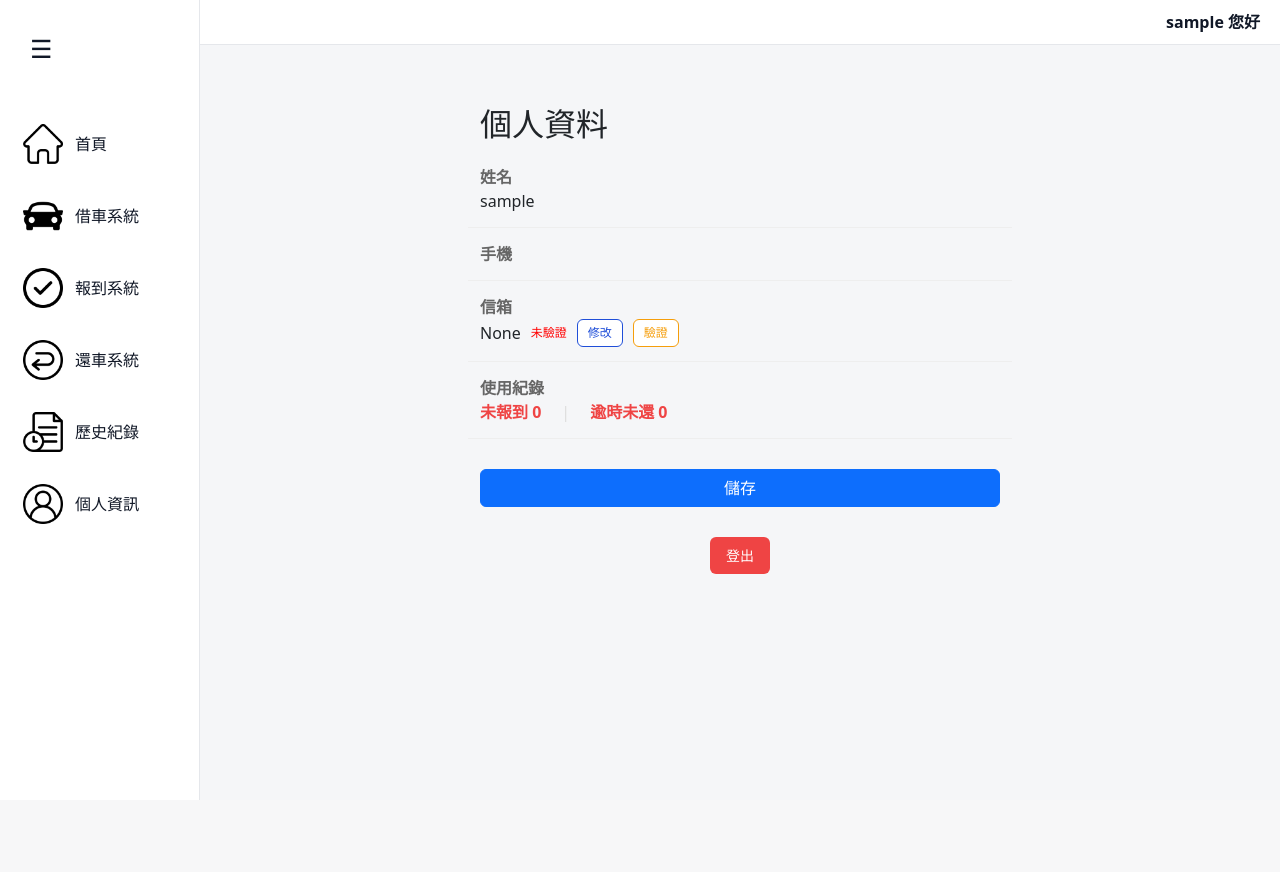
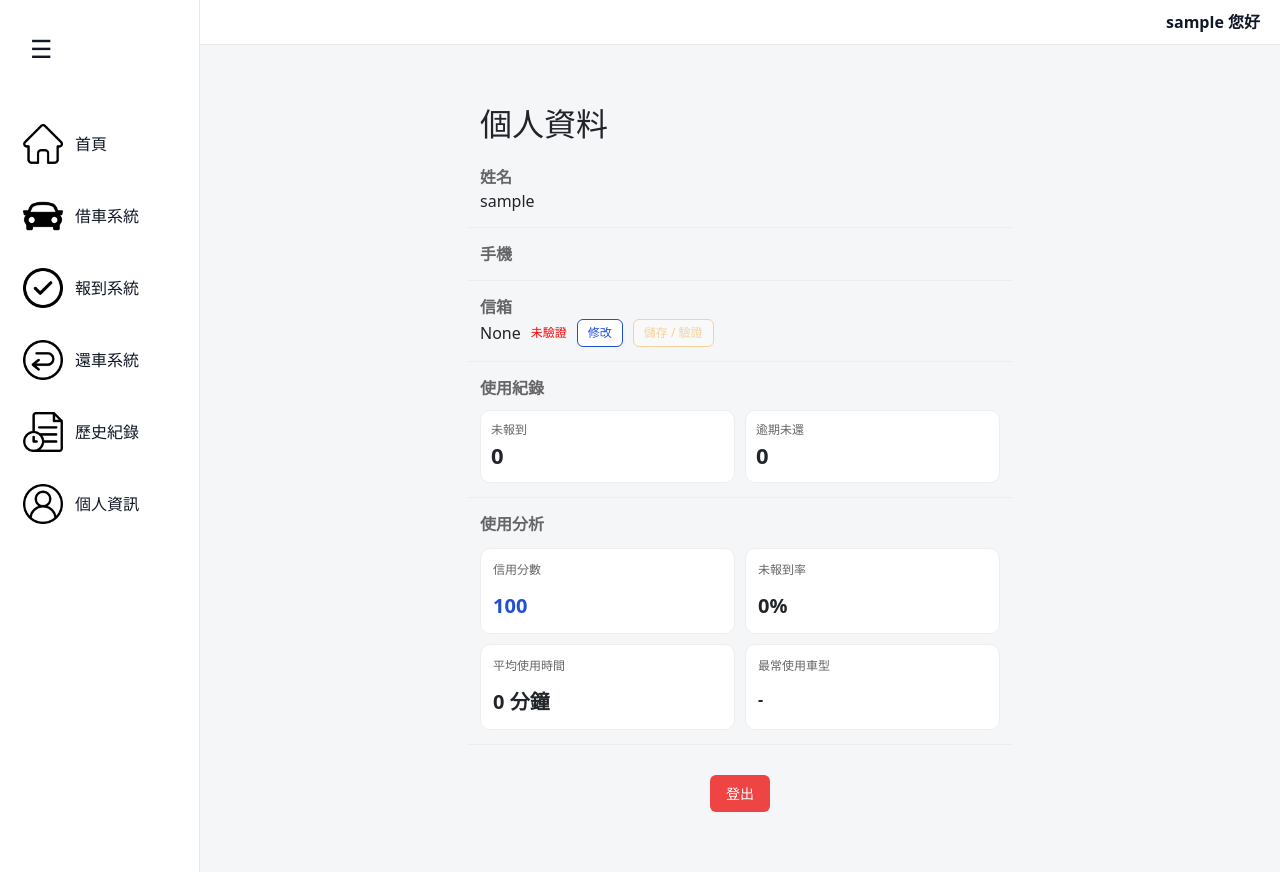
Before and after one commit to hyc-ib/booking_system, a Django app: page /profile/ in a window 1280 px wide. Before the commit the page ends 800 px from the top, so only its background shows below. Run offline with Django 5.2, Linux system fonts and the light colour scheme; the visitor is signed in with stand-in values (Sample User, id 1); data comes from the database, SQL or seed files in the repository; data that the repository does not hold is empty.

Commit message:
feat(profile): add basic user reservation statistics(credit score, no_show_rate, avg_time, favorite_car_type)

```diff
--- a/booking/templates/user/profile.html
+++ b/booking/templates/user/profile.html
@@ -7,6 +7,7 @@
     margin: 40px auto;
 }
 
+/* 基本 row */
 .row {
     display: flex;
     justify-content: space-between;
@@ -23,15 +24,17 @@
     display: flex;
     align-items: center;
     gap: 10px;
+    flex-wrap: wrap;
 }
 
+/* input */
 input {
     padding: 6px 10px;
     border: 1px solid #ddd;
     border-radius: 6px;
 }
 
-/* btn group */
+/* buttons */
 .btn-group {
     margin-top: 30px;
     display: flex;
@@ -39,18 +42,6 @@ input {
     justify-content: center;
 }
 
-/* badge */
-.badge-ok {
-    color: green;
-    font-size: 12px;
-}
-
-.badge-no {
-    color: red;
-    font-size: 12px;
-}
-
-/* small button */
 .small-btn {
     font-size: 12px;
     padding: 4px 10px;
@@ -76,28 +67,92 @@ input {
     cursor: not-allowed;
 }
 
-/* logout button */
+/* badge */
+.badge-ok {
+    color: green;
+    font-size: 12px;
+}
+
+.badge-no {
+    color: red;
+    font-size: 12px;
+}
+
+/* =========================
+   🔥 視覺化卡片區（重點）
+========================= */
+.card-grid {
+    display: grid;
+    grid-template-columns: 1fr 1fr;
+    gap: 10px;
+    width: 100%;
+}
+
+.card {
+    background: #fff;
+    border: 1px solid #eee;
+    border-radius: 10px;
+    padding: 12px;
+    min-height: 70px;
+}
+
+.card-title {
+    font-size: 12px;
+    color: #666;
+}
+
+.card-value {
+    font-size: 20px;
+    font-weight: 700;
+    margin-top: 4px;
+}
+
+.card-value.red {
+    color: #ef4444;
+}
+
+.card-value.orange {
+    color: #f59e0b;
+}
+
+.card-value.blue {
+    color: #1f4ed8;
+}
+
+/* 使用紀錄小卡 */
+.stat-wrap {
+    display: flex;
+    gap: 10px;
+    flex-wrap: wrap;
+    width: 100%;
+}
+
+.stat-card {
+    background: #fff;
+    border: 1px solid #eee;
+    border-radius: 10px;
+    padding: 10px;
+    flex: 1;
+    min-width: 120px;
+}
+
+.stat-title {
+    font-size: 12px;
+    color: #666;
+}
+
+.stat-value {
+    font-size: 22px;
+    font-weight: 700;
+}
+
+/* logout */
 .logout-wrapper {
     margin-top: 35px;
     display: flex;
     justify-content: center;
 }
 
-.logout-btn {
-    background: #ef4444;
-    color: white;
-    border: none;
-    padding: 8px 18px;
-    border-radius: 8px;
-    cursor: pointer;
-    font-size: 14px;
-    transition: 0.2s;
-}
-
-.logout-btn:hover {
-    opacity: 0.85;
-    transform: translateY(-1px);
-}
 </style>
 
 <div class="page">
@@ -147,47 +202,81 @@ input {
 
             <button type="submit"
                     name="action"
-                    value="verify_email"
-                    id="verifyBtn"
+                    value="submit"
+                    id="submitBtn"
                     class="small-btn warning"
-                    {% if profile.is_email_verified %}disabled{% endif %}>
-                驗證
+                    disabled>
+                儲存 / 驗證
             </button>
 
         </div>
     </div>
 
-    <!-- 使用紀錄統計 -->
-    <div class="row">
+    <!-- ================= 使用紀錄（清楚化） ================= -->
+    <div class="row" style="flex-direction: column; align-items: flex-start; gap: 10px;">
+
         <div class="label">使用紀錄</div>
-        <div class="value">
-            <span style="color:#ef4444; font-weight:600;">
-                未報到 {{ no_show_count|default:0 }}
-            </span>
 
-            <span style="margin: 0 10px; color:#ddd;">|</span>
+        <div class="stat-wrap">
 
-            <span style="color:#ef4444; font-weight:600;">
-                逾時未還 {{ overdue_return_count|default:0 }}
-            </span>
+            <div class="stat-card">
+                <div class="stat-title">未報到</div>
+                <div class="stat-value red">
+                    {{ no_show_count|default:0 }}
+                </div>
+            </div>
+
+            <div class="stat-card">
+                <div class="stat-title">逾期未還</div>
+                <div class="stat-value orange">
+                    {{ overdue_return_count|default:0 }}
+                </div>
+            </div>
+
         </div>
     </div>
 
-    <!-- 儲存 -->
-    <div class="btn-group">
+    <!-- ================= 使用分析（更清楚） ================= -->
+    <div class="row" style="flex-direction: column; align-items: flex-start; gap: 12px;">
 
-        <button type="submit"
-                name="action"
-                value="save"
-                class="btn btn-primary">
-            儲存
-        </button>
+        <div class="label">使用分析</div>
 
+        <div class="card-grid">
+
+            <div class="card">
+                <div class="card-title">信用分數</div>
+                <div class="card-value blue">
+                    {{ credit_score }}
+                </div>
+            </div>
+
+            <div class="card">
+                <div class="card-title">未報到率</div>
+                <div class="card-value">
+                    {{ no_show_rate }}%
+                </div>
+            </div>
+
+            <div class="card">
+                <div class="card-title">平均使用時間</div>
+                <div class="card-value">
+                    {{ avg_duration_min }} 分鐘
+                </div>
+            </div>
+
+            <div class="card">
+                <div class="card-title">最常使用車型</div>
+                <div class="card-value" style="font-size:16px;">
+                    {{ favorite_car_type }}
+                </div>
+            </div>
+
+        </div>
     </div>
 
 </form>
 
-<!-- ================= 登出 ================= -->
+<!-- 登出 -->
 <div style="margin-top: 30px; display:flex; justify-content:center;">
 
     <form method="post" action="{% url 'logout' %}">
@@ -216,7 +305,7 @@ input {
 const emailText = document.getElementById("emailText");
 const emailInput = document.getElementById("emailInput");
 const editBtn = document.getElementById("editBtn");
-const verifyBtn = document.getElementById("verifyBtn");
+const submitBtn = document.getElementById("submitBtn");
 
 let editing = false;
 
@@ -243,7 +332,7 @@ editBtn.addEventListener("click", function () {
 
 emailInput.addEventListener("input", function () {
     if (emailInput.value !== emailText.innerText) {
-        verifyBtn.disabled = false;
+        submitBtn.disabled = false;
     }
 });
 </script>
--- a/booking/views.py
+++ b/booking/views.py
@@ -709,7 +709,7 @@ def profile(request):
     ).count()
 
     # =========================
-    # ② 預期還車（使用中 / 未完成）
+    # ② 逾期未還（overdue return）
     # =========================
     overdue_return_count = Reservation.objects.filter(
         user=request.user,
@@ -717,28 +717,83 @@ def profile(request):
         end_time__lt=now
     ).count()
 
+    # =========================
+    # ③ 總預約數
+    # =========================
+    total_reservations = Reservation.objects.filter(
+        user=request.user
+    ).count()
+
+    # =========================
+    # ④ 未報到率 (%)
+    # =========================
+    no_show_rate = (
+        round(no_show_count / total_reservations * 100, 1)
+        if total_reservations > 0 else 0
+    )
+
+    # =========================
+    # ⑤ 平均使用時間
+    # =========================
+    from django.db.models import Avg, F, ExpressionWrapper, DurationField
+
+    avg_duration = Reservation.objects.filter(
+        user=request.user,
+        status="completed"
+    ).annotate(
+        duration=ExpressionWrapper(
+            F("end_time") - F("start_time"),
+            output_field=DurationField()
+        )
+    ).aggregate(avg=Avg("duration"))["avg"]
+
+    avg_duration_min = (
+        round(avg_duration.total_seconds() / 60, 1)
+        if avg_duration else 0
+    )
+
+    # =========================
+    # ⑥ 最常使用車型
+    # =========================
+    favorite_car_type = (
+        Reservation.objects
+        .filter(user=request.user)
+        .values("car__type")
+        .annotate(c=Count("id"))
+        .order_by("-c")
+        .first()
+    )
+
+    favorite_car_type = favorite_car_type["car__type"] if favorite_car_type else "-"
+
+    # =========================
+    # ⑦ 信用分數
+    # =========================
+    credit_score = 100
+    credit_score -= no_show_count * 10
+    credit_score -= overdue_return_count * 5
+    credit_score = max(0, min(100, credit_score))
+
+    # =========================
+    # POST
+    # =========================
     if request.method == "POST":
 
         action = request.POST.get("action")
         new_email = request.POST.get("email")
 
-        # ======================
-        # ① 儲存 email（寫 DB）
-        # ======================
-        if action == "save":
-
+        if action == "submit":
+            # ======================
+            # ① 儲存 email（寫 DB）
+            # ======================
             if new_email and new_email != profile.email:
                 profile.email = new_email
                 profile.is_email_verified = False
                 profile.save()
 
-            return redirect("profile")
-
-        # ======================
-        # ② 驗證 email（寄信）
-        # ======================
-        if action == "verify_email":
-
+            # ======================
+            # ② 驗證 email（寄信）
+            # ======================
             # 用目前 DB email 或 input email
             target_email = new_email or profile.email
 
@@ -759,6 +814,12 @@ def profile(request):
 
     return render(request, "user/profile.html", {
         "profile": profile,
+
         "no_show_count": no_show_count,
         "overdue_return_count": overdue_return_count,
+
+        "no_show_rate": no_show_rate,
+        "avg_duration_min": avg_duration_min,
+        "favorite_car_type": favorite_car_type,
+        "credit_score": credit_score,
     })
```
